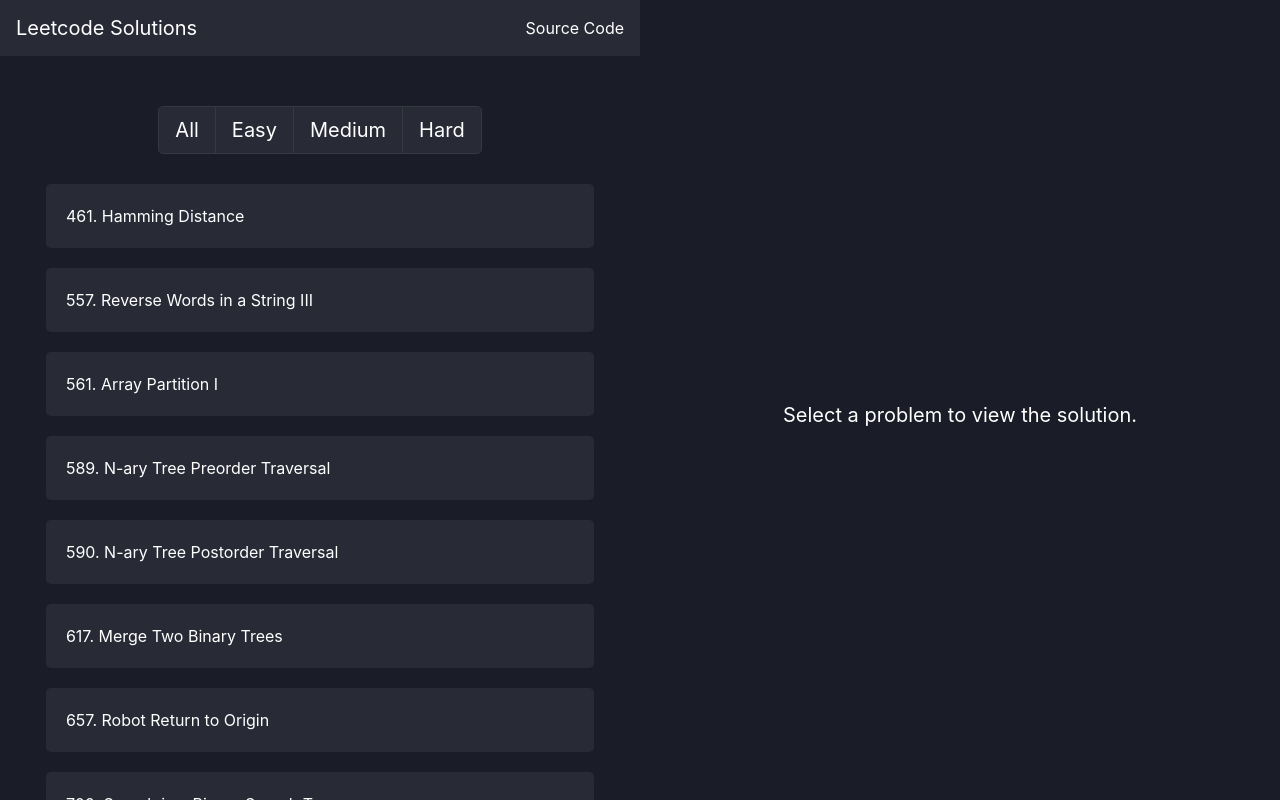
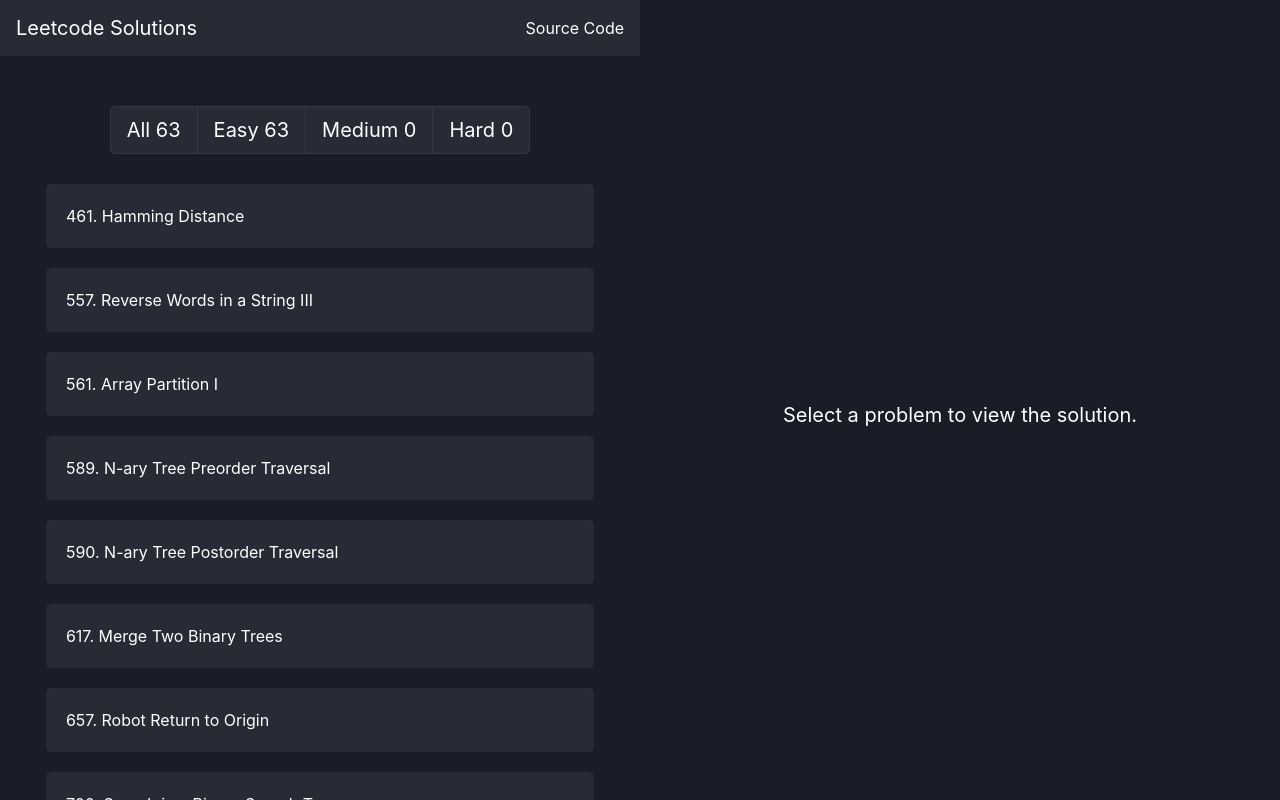
Before and after one commit to temanisparsh/leetcode, a React (Create React App) app: page / in a window 1280 px wide. Built offline with nearby package versions, Linux system fonts and the light colour scheme.

Commit message:
Added count of problems

```diff
--- a/src/App.js
+++ b/src/App.js
@@ -21,6 +21,20 @@ import dracula from "prism-react-renderer/themes/dracula";
 import data from "./solutions.json";
 
 var parse = require("html-react-parser");
+
+var countProblems = (difficulty) =>
+{
+    let count = 0;
+    const keys = Object.keys(data);
+    for(let i = 0; i < keys.length; i++)
+    {
+        if (data[keys[i]].difficulty === difficulty)
+        {
+            count += 1;
+        }
+    }
+    return count;
+}
 
 const Main = ({ updateProblem }) => {
     const [difficulty, updateDifficulty] = useState("Easy");
@@ -56,28 +70,28 @@ const Main = ({ updateProblem }) => {
                         color="light"
                         onClick={() => updateDifficulty("All")}
                     >
-                        All
+                        All {countProblems("Easy") + countProblems("Medium") + countProblems("Hard")  }
                     </Button>
                     <Button
                         className="btn btn-dark"
                         color="light"
                         onClick={() => updateDifficulty("Easy")}
                     >
-                        Easy
+                        Easy {countProblems("Easy")}
                     </Button>
                     <Button
                         className="btn btn-dark"
                         color="light"
                         onClick={() => updateDifficulty("Medium")}
                     >
-                        Medium
+                        Medium {countProblems("Medium")}
                     </Button>
                     <Button
                         className="btn btn-dark"
                         color="light"
                         onClick={() => updateDifficulty("Hard")}
                     >
-                        Hard
+                        Hard {countProblems("Hard")}
                     </Button>
                 </ButtonGroup>
             </div>
```
